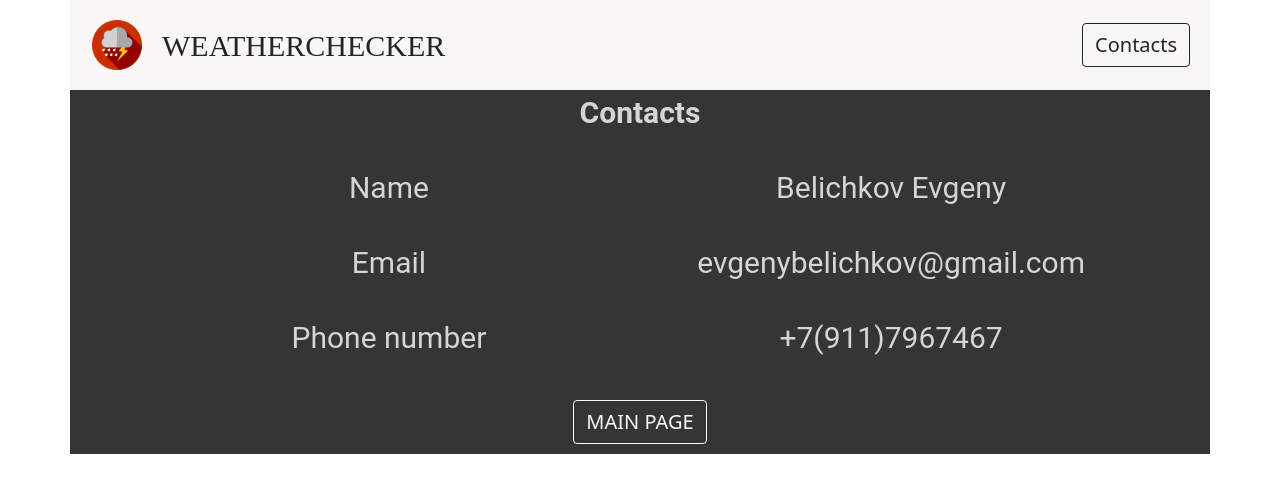
After one commit to EvgenyBelichkov/weather-checker, a Django app: page /contacts in a window 1280 px wide. The commit adds this page. Shown: the top 493 px of the page. Run offline with Django 3.2, Linux system fonts and the light colour scheme; some libraries are stand-ins or nearby versions.

Commit message:
Added web page contacts, added parameters about current weather

```diff
--- a/weatherchecker/checker/static/checker/css/style.css
+++ b/weatherchecker/checker/static/checker/css/style.css
@@ -61,6 +61,22 @@
     font-family: Roboto;
 }
 
+.box7 {
+    display: flex;
+    flex-direction: row;
+    justify-content: center;
+    font-family: Roboto;
+    height: 300px;
+    flex-wrap: wrap;
+}
+
+.box8 {
+    display: flex;
+    flex-direction: row;
+    justify-content: center;
+}
+
+
 .btn {
     font-size: 20px;
 }
@@ -87,6 +103,7 @@
     color: #d6d5d5;
 }
 
+
 .mission2 {
     font-size: 12px;
     color: #d6d5d5;
@@ -95,3 +112,16 @@
 .form {
     font-size: large;
 }
+
+.box9 {
+    display: flex;
+    justify-content: space-between;
+    align-items: center;
+    height: 75px;
+    flex-direction: row;
+    margin-left: 10px;
+}
+
+.widthresult {
+    width: 45%;
+}
--- /dev/null
+++ b/weatherchecker/checker/templates/checker/contacts.html
@@ -0,0 +1,23 @@
+{% extends 'checker/main.html' %}
+{% load static %}
+
+{% block title %}Main page{% endblock %}
+
+{% block content %}
+    <div class="container background2">
+        <div class="box7 mission1">
+            <div style="font-weight: 700; width: 70%" class="box8"> Contacts </div>
+            <div class="widthresult box8">Name</div>
+            <div class="widthresult box8"> Belichkov Evgeny </div>
+            <div class="widthresult box8"> Email </div>
+            <div class="widthresult box8"> evgenybelichkov@gmail.com</div>
+            <div class="widthresult box8"> Phone number </div>
+            <div class="widthresult box8"> +7(911)7967467 </div>
+        </div>
+        <div class="box4">
+            <a href="{% url 'main' %}" class="btn btn-outline-light">MAIN PAGE</a>
+        </div>
+
+
+
+{% endblock %}
--- a/weatherchecker/checker/templates/checker/main.html
+++ b/weatherchecker/checker/templates/checker/main.html
@@ -16,7 +16,7 @@
             <div class="logo">WEATHERCHECKER</div>
         </div>
         <div class="box3">
-            <a href="#check" class="btn btn-outline-dark">check the weather</a>
+            <a href="{% url 'contacts' %}" class="btn btn-outline-dark" >Contacts</a>
         </div>
     </div>
 
--- a/weatherchecker/checker/urls.py
+++ b/weatherchecker/checker/urls.py
@@ -3,5 +3,6 @@ from . import views
 
 urlpatterns = [
     path('', views.main, name='main'),
-    path('temperature', views.city, name='city')
+    path('temperature', views.city, name='city'),
+    path('contacts', views.contacts, name='contacts')
 ]
--- a/weatherchecker/checker/views.py
+++ b/weatherchecker/checker/views.py
@@ -19,5 +19,7 @@ def city(request):
     }
     res = requests.get(api_url, params)
     data = res.json()
-    return render(request, 'checker/city.html', {'result': data['main']['temp']})
-    #return render(request, 'checker/city.html')
+    return render(request, 'checker/city.html', data)
+
+def contacts(request):
+    return render(request, 'checker/contacts.html')
```
Also changed, not shown: weatherchecker/checker/templates/checker/city.html (+15 -6 lines).
